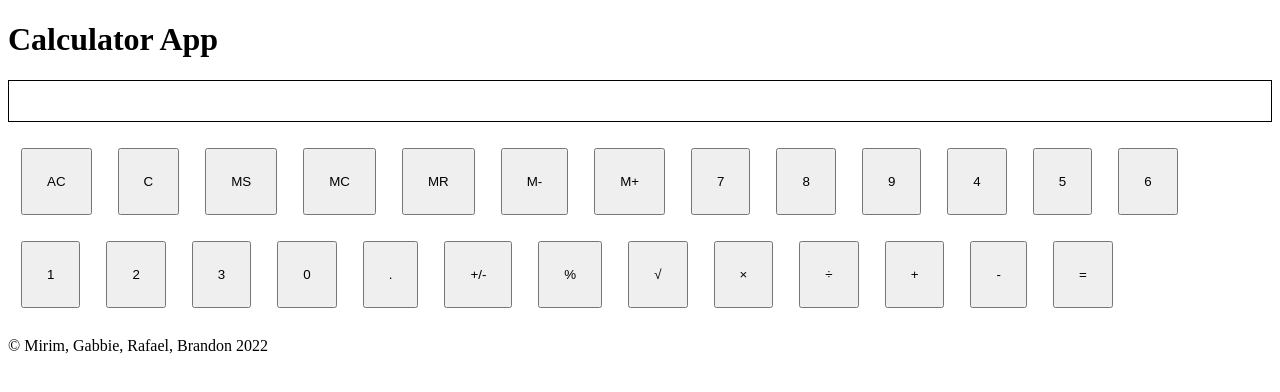
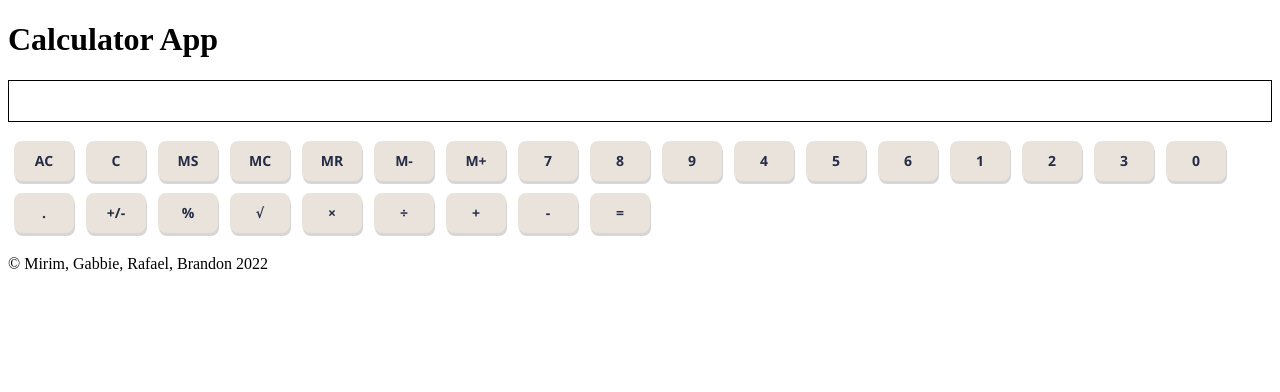
Before and after one commit to gbads/calculator-app, a React (Create React App) app: page / in a window 1280 px wide. Shown: the top 392 px of the page. Built offline with nearby package versions, Linux system fonts and the light colour scheme.

Commit message:
Update CSS

```diff
--- a/src/components/Button.module.css
+++ b/src/components/Button.module.css
@@ -1,4 +1,40 @@
 .btn {
-  padding: 24px;
-  margin: 13px;
+  padding: 6px;
+  margin: 6px;
+  border: none;
+  border-radius: 8px;
+  width: 60px;
+  height: 40px;
+  background-color: #eae3dbff;
+  color: #252c46ff;
+  box-shadow: 1px 3px #d6d6d6;
+  font-size: 14px;
+  text-align: center;
+  font-weight: bold;
+  font-family: 'Segoe UI', Tahoma, Geneva, Verdana, sans-serif;
 }
+
+
+ /* "AC & C"{
+  background: #d13f30;
+    color: white;
+    box-shadow: 1px 3px #822d2aff;
+}  css for AC & C button. */
+
+/* MS, MC, MR, M-, M+ {
+  background: #d1b330;
+  color:white;
+  box-shadow: 1px 3px #d1b330;
+ }     css for "MS, MC, MR, M-, M+ " buttons */
+
+ /* equal {
+  background: #d130cf
+  color: white;
+  box-shadow: 1px 3px #d130cf;
+  }    css for "equal" button */
+
+  /* Operators "+,-,/,x" {
+    background: #30d1bf;
+    color: white;
+    box-shadow: 1px 3px ##30d1bf;
+   } */
```
